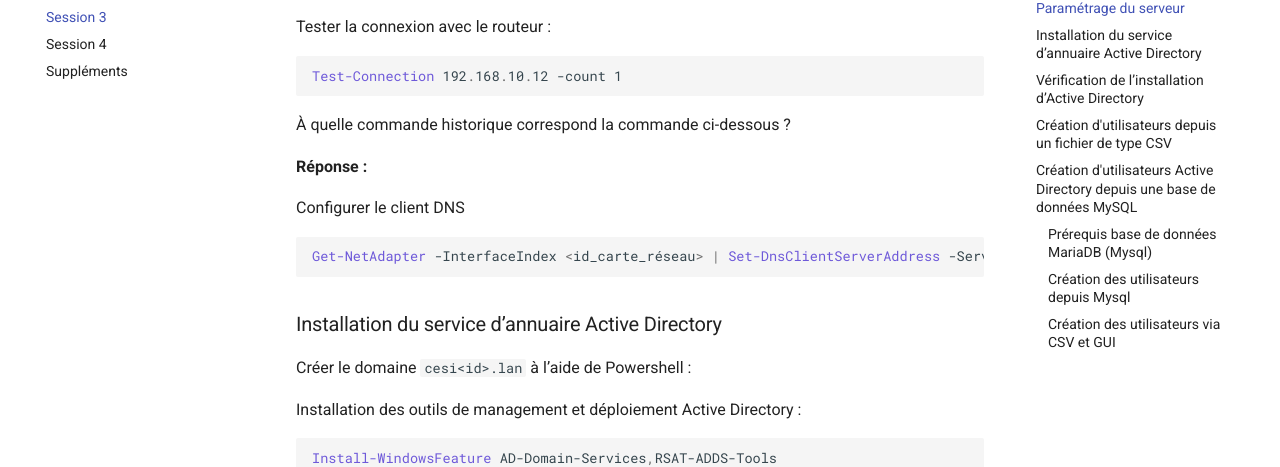
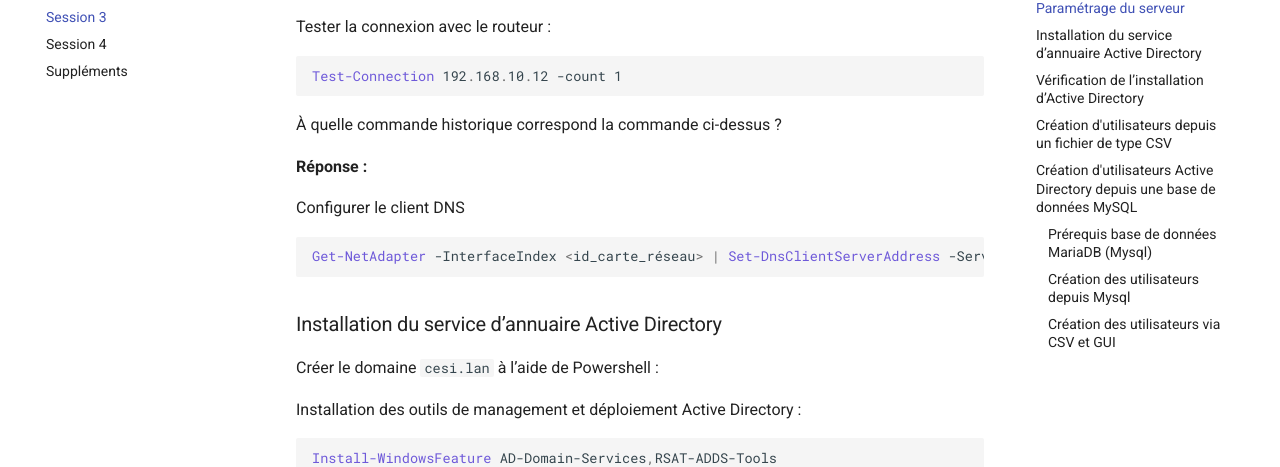
Before and after one commit to BDEN-sys/tpps, an MkDocs documentation site: the page built from docs/Session3.md, in a window 1280 px wide and 900 px high, scrolled down 637 px. Shown: the part 145-612 px from the top of the window. Built offline with MkDocs 1.6.1 and Material for MkDocs 9.7.7, drawn with Linux system fonts in a browser that asks for light colours.

Commit message:
Update Session3.md
Corrections diverses

````diff
--- a/docs/Session3.md
+++ b/docs/Session3.md
@@ -39,7 +39,7 @@ Tester la connexion avec le routeur :
 Test-Connection 192.168.10.12 -count 1
 ```
 
-À quelle commande historique correspond la commande ci-dessous ?
+À quelle commande historique correspond la commande ci-dessus ?
 
 **Réponse :**
 
@@ -51,7 +51,7 @@ Get-NetAdapter -InterfaceIndex <id_carte_réseau> | Set-DnsClientServerAddress -
 
 ### Installation du service d’annuaire Active Directory
 
-Créer le domaine `cesi<id>.lan` à l’aide de Powershell :
+Créer le domaine `cesi.lan` à l’aide de Powershell :
 
 Installation des outils de management et déploiement Active Directory :
 
````
